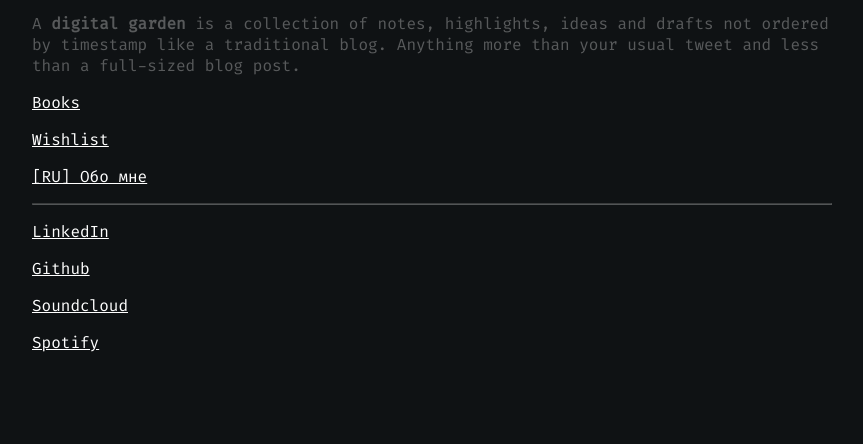
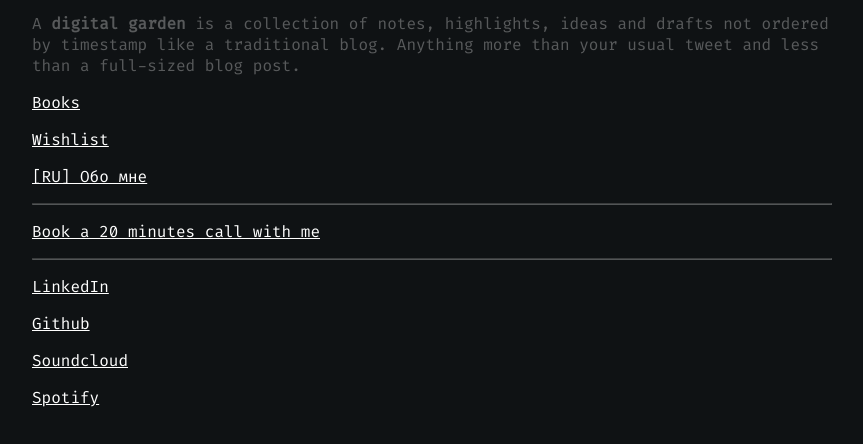
Before and after one commit to alexfedosov/x-x.codes, a Gatsby site: page / in a window 1280 px wide. Shown: the part 204-648 px from the top of the page, without its empty margins (0-863 px from the left). Built offline with nearby package versions, Linux system fonts and the light colour scheme; Gatsby itself is replaced by a stand-in of ours.

Commit message:
Add link to Calendy

```diff
--- a/src/pages/index.js
+++ b/src/pages/index.js
@@ -17,6 +17,8 @@ const IndexPage = () => {
         <p><a href="/wishlist">Wishlist</a></p>
         <p><a href="/ru/about">[RU] Обо мне</a></p>
         <hr/>
+        <p><a href="https://calendly.com/ask_x_x/20min">Book a 20 minutes call with me</a></p>
+        <hr/>
         <p><a href="https://www.linkedin.com/in/alexanderfedosov/">LinkedIn</a></p>
         <p><a href="https://github.com/alexfedosov">Github</a></p>
         <p><a href="https://soundcloud.com/space_whales/popular-tracks">Soundcloud</a></p>
```
